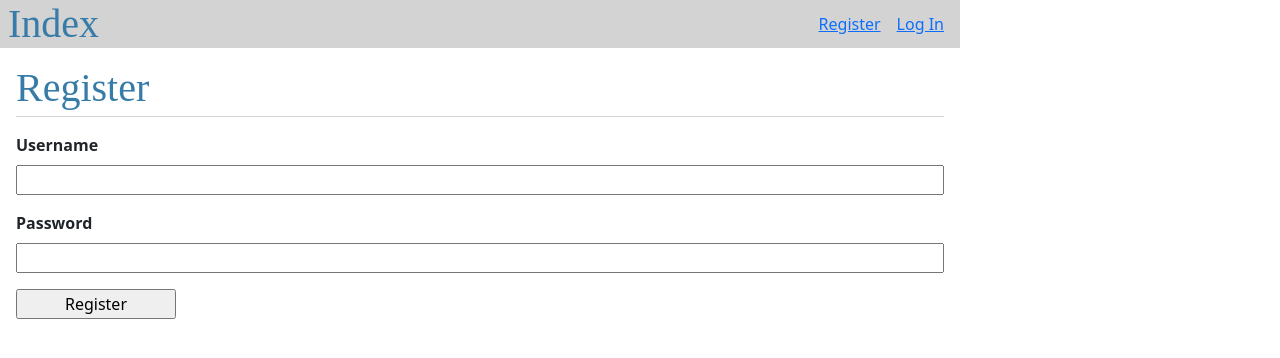
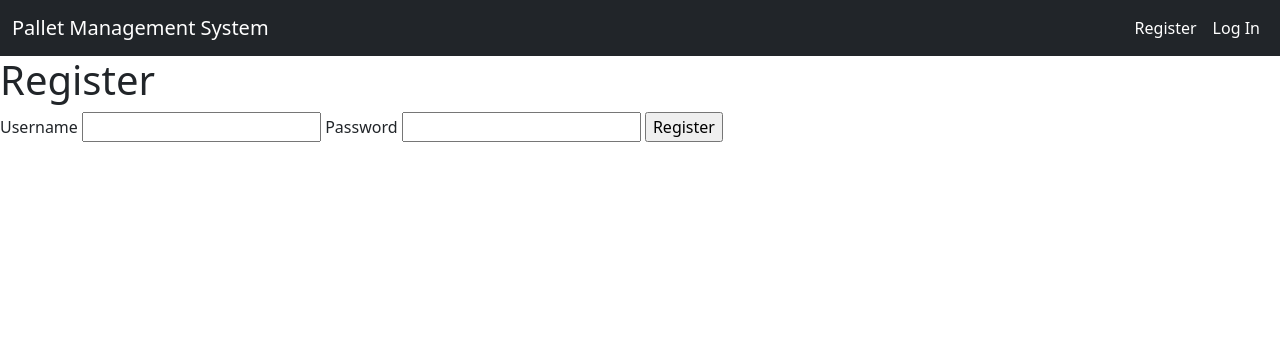
Before and after one commit to codingchefsong/spider_flask_proxy, a Flask app: page /auth/register in a window 1280 px wide. Shown: the top 358 px of the page. Run offline with Flask 2, Linux system fonts and the light colour scheme; some libraries are stand-ins or nearby versions.

Commit message:
upload and deleted

```diff
--- a/flaskr/templates/base.html
+++ b/flaskr/templates/base.html
@@ -1,22 +1,45 @@
 <!doctype html>
-<title>{% block title %}{% endblock %} - Flaskr</title>
-<link rel="stylesheet" href="{{ url_for('static', filename='style.css') }}">
+<html lang="en">
+<head>
+    <meta charset="utf-8">
+    <meta name="viewport" content="width=device-width, initial-scale=1">
+    <title>{% block title %}{% endblock %} - Pallet Management System</title>
+    <!--    <link rel="stylesheet" href="{{ url_for('static', filename='style.css') }}">-->
     <link rel="stylesheet" href="{{ url_for('static', filename='bootstrap.min.css') }}">
     <link rel="stylesheet" href="{{ url_for('static', filename='bootstrap.min.js') }}">
 
+    <nav class="navbar navbar-expand navbar-dark bg-dark" aria-label="First navbar example">
+        <div class="container-fluid">
+            <a class="navbar-brand" href="{{ url_for('blog.index') }}">Pallet Management System</a>
 
-<nav>
-  <h1>Index</h1>
-  <ul>
+            <div class="collapse navbar-collapse" id="navbarsExample02">
+                <ul class="navbar-nav ms-auto ">
+
                     {% if g.user %}
-      <li><span>{{ g.user['username'] }}</span>
-      <li><a href="{{ url_for('auth.logout') }}">Log Out</a>
+                    <li class="nav-item">
+                        <a class="nav-link active" aria-current="page" href="#">{{ g.user['username'] }}</a>
+                    </li>
+
+                    <li class="nav-item">
+                        <a class="nav-link" href="{{ url_for('auth.logout') }}">Log Out</a>
+                    </li>
                     {% else %}
-      <li><a href="{{ url_for('auth.register') }}">Register</a>
-      <li><a href="{{ url_for('auth.login') }}">Log In</a>
+                    <li class="nav-item">
+                        <a class="nav-link active" aria-current="page"
+                           href="{{ url_for('auth.register') }}">Register</a>
+                    </li>
+                    <li class="nav-item">
+                        <a class="nav-link active" aria-current="page" href="{{ url_for('auth.login') }}">Log In</a>
+                    </li>
                     {% endif %}
+
                 </ul>
+            </div>
+
+        </div>
     </nav>
+
+</head>
 <section class="content">
     <header>
         {% block header %}{% endblock %}
```
Lines whose indentation alone changed are shown as unchanged.
